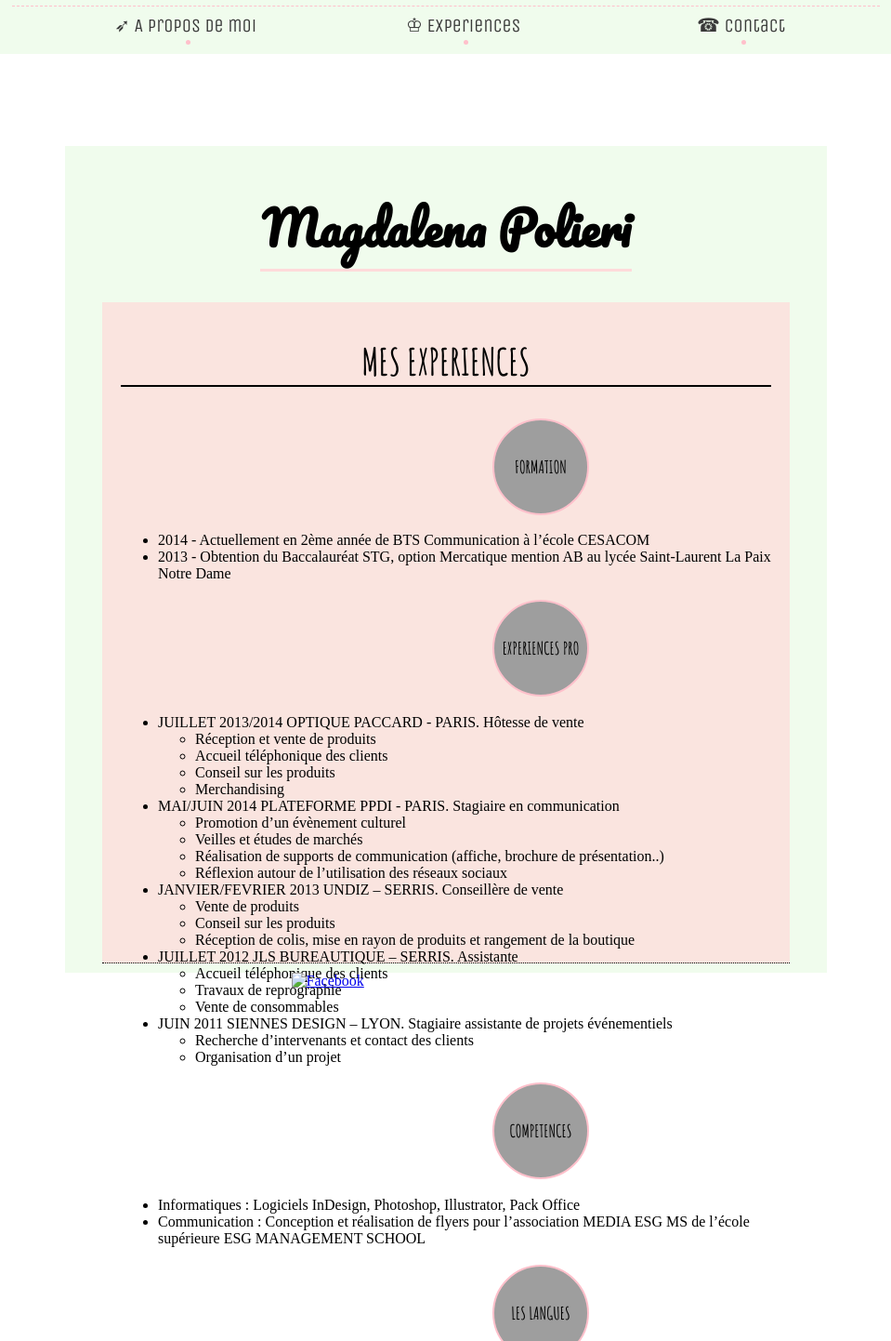
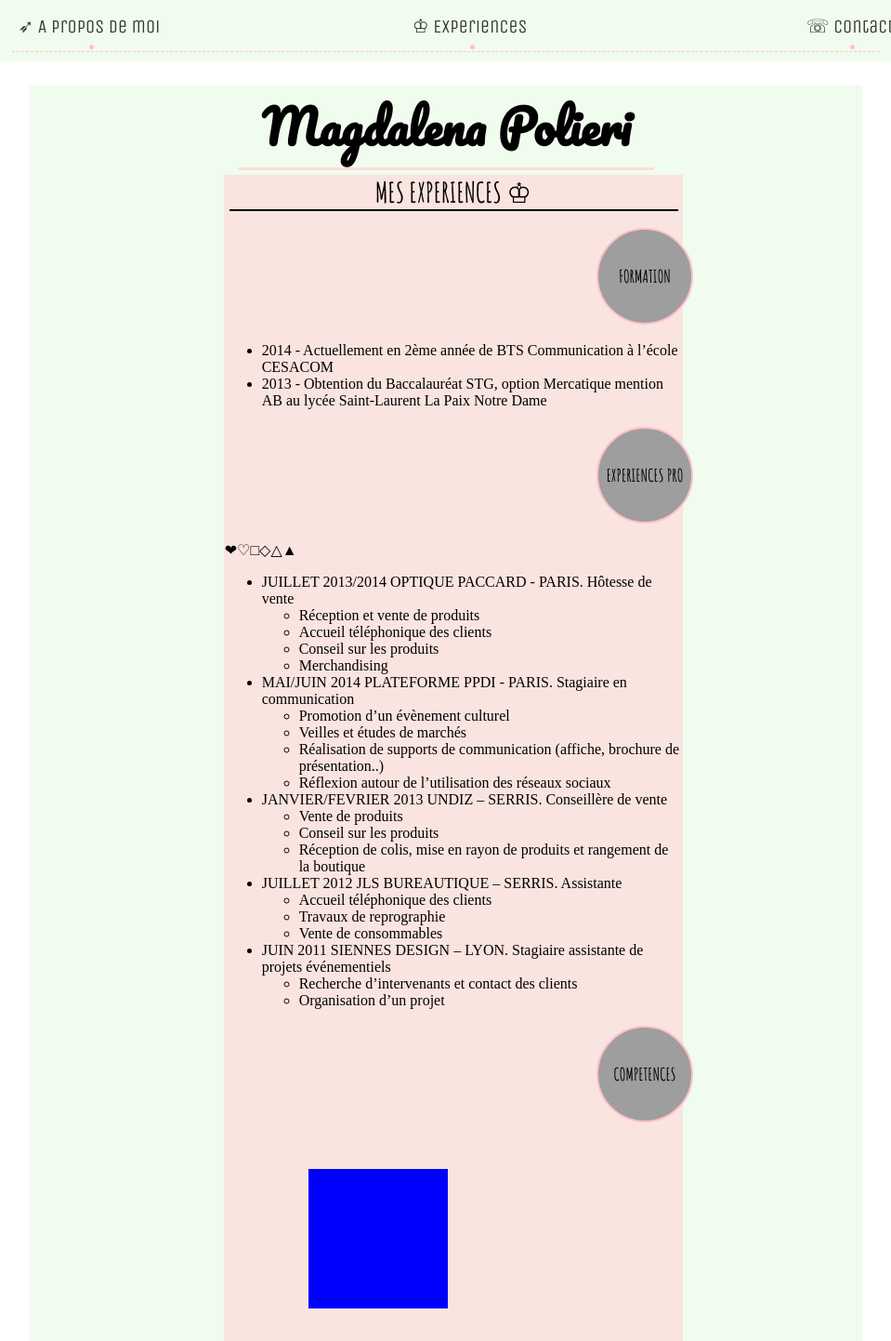
Before and after one commit to magdapolieri/projettest, a plain HTML site: page experience.html in a window 1280 px wide. Shown: the part 7-1449 px from the top of the page at 93% size, without its empty margins (160-1119 px from the left). Drawn offline with nearby package versions, Linux system fonts and the light colour scheme; grey boxes are pictures that could not be loaded; a script that the page names is missing.

Commit message:
titres + main

```diff
--- a/experience.html
+++ b/experience.html
@@ -20,22 +20,19 @@
 <!--MENU-->
 <header>
     <div class="nav ph-dot-nav">
-    <div class="ligne">
-      <a href="contact.html">☎ Contact</a>
+      <a href="contact.html">☏ Contact</a>
       <a href="experience.html">♔ Experiences</a>
       <a href="index.html">➶ A propos de moi</a>
     <div class="effect"></div>
     </div>
-    </div>
+    <div class="ligne"></div>
 </header>
-
-❤♡□◇△▲
 
 
 <!--Corps du site-->
 <main>
         <h1>Magdalena Polieri</h1>
-            <div class="bloc"><h2>MES EXPERIENCES</h2>
+            <div class="bloc"><h2>MES EXPERIENCES ♔</h2>
         <h3><div class="cercle"> FORMATION </div></h3>
                 <ul>
                     <li>2014 - Actuellement en 2ème année de BTS Communication à l’école CESACOM</li>
@@ -43,6 +40,7 @@
                 </ul>
 
         <h3><div class="cercle"> EXPERIENCES PRO </div></h3>
+               ❤♡□◇△▲
                 <ul>
             <li>JUILLET 2013/2014         OPTIQUE PACCARD - PARIS. Hôtesse de vente
                 <ul>
@@ -89,10 +87,12 @@
 
 
         <h3><div class="cercle"> COMPETENCES </div></h3>
-            <ul>
-                <li>Informatiques : Logiciels InDesign, Photoshop, Illustrator, Pack Office</li>
-                <li>Communication : Conception et réalisation de flyers pour l’association MEDIA ESG MS de l’école supérieure ESG MANAGEMENT SCHOOL</li>
-            </ul>
+            <ul><div class="cercle-competence"><div class="cercle-competence-niveau">
+               <p>InDesign</p>
+                <p>Photoshop</p>
+                <P>Illustrator</p>
+                <p>Pack Office</p>
+            </ul></div></div>
 
          <h3><div class="cercle"> LES LANGUES</div></h3>
             <ul>
--- a/style.css
+++ b/style.css
@@ -73,16 +73,16 @@ header {background-color:rgba(182,241,167,0.2);
     .nav a {font-size: 15px}}
 
 
-/* Corps du site */
+/* CORPS DU SITE */
 main {margin:auto;
-      max-width:800px;
+      max-width:70%;
       background-color:rgba(182,241,167,0.2);
-      margin-top:80px;
-      padding:10px;}
+      margin-top:2%;
+      padding-top:0,5%;}
 
-h1 {width:400px;
-    margin-left:200px;
-    margin-right:200px;
+/* TITRE H1 */
+h1 {width:50%;
+    margin: auto;
     font-family:'Pacifico', cursive;
     font-size: 50px;
     text-align: center;
@@ -90,32 +90,54 @@ h1 {width:400px;
     border-color:rgb(255,218,218);
     border-style:solid;}
 
+@media screen and (max-width: 1200px) {
+    h1 {font-size:45px;
+    width:90%;}}
+
+@media screen and (max-width: 650px) {
+    h1 {font-size:40px;
+    width:90%;}}
+
+@media screen and (max-width: 515px) {
+    h1 {font-size:30px;
+    width:90%;}}
+
+
+/* TITRE H2 */
 h2 {font-family: 'Amatic SC', cursive;
     text-align: center;
-    font-size: 40px;
+    font-size: 30px;
     border-width: 0 0 2px;
     border-color:black;
-    border-style:solid;}
+    border-style:solid;
+    margin:1%;}
 
+@media screen and (max-width: 800px) {
+    h2 {font-size: 25px}}
+
+
+/* PARAGRAPHE */
 p{font-family: 'Comfortaa', cursive;
-text-align: center;
- font-size: 15px;}
+  text-align: center;
+  font-size: 15px;}
 
 .bloc {background-color:rgba(255,218,218,0.7);
-       height:700px;
-       width:700px;
-       margin:auto;
-       padding-bottom:5px;
-       padding-left:20px;
-       padding-right:20px;
-       padding-top:5px;
+       height:40%;
+       width:55%;
+       margin-top:0,1%;
+       margin-left:23.3%;
+       padding-bottom:0.1%;
+       padding-left:0.1%;
+       padding-right:0.1%;
+       padding-top:0%;
        border-width: 0 0 1px;
        border-color:black;
        border-style:dotted;}
 
 /* IMAGE PAGE 1 */
-img {margin: auto;
-padding-left:37%;}
+.bloc img {margin: auto;
+padding-left:31.7%;
+width:31.7%}
 
 /* Cercle */
 .cercle{
@@ -150,11 +172,10 @@ padding-left:37%;}
 @-o-keyframes cercle{from {-o-transform:rotate(0deg); left:0px;} to {-o-transform:rotate(360deg); left:150px;}}
 
 
-/* CERCLE COMPETENCES */
+/* CARRE COMPETENCES */
 .cercle-competence {width:150px;
 height:150px;
 background-color:blue;
-border-radius:50%;
 margin:50px;
 overflow:hidden;
 position:relative;}
@@ -167,3 +188,11 @@ bottom:0px;}
 
 .cercle-competence:hover .cercle-competence-niveau {height: 15%
     transition: all 0.1s is}
+
+
+/* FOOTER */
+footer {margin:auto;
+      max-width:70%;
+      background-color:rgba(182,241,167,0.2);
+      margin-top:1%;
+      padding-top:0,5%;}
```
Also changed, not shown: contact.html (+5 -5 lines), index.html (+2 -2 lines).
